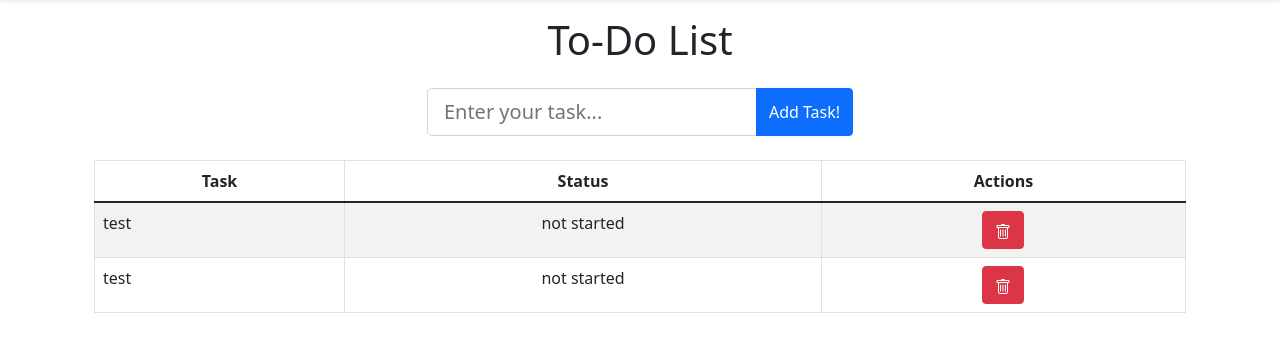
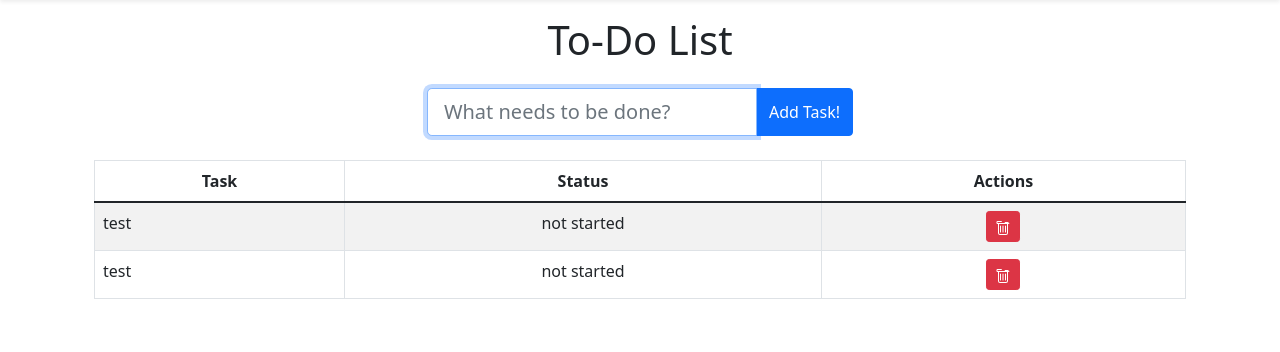
Before and after one commit to konarkm68/aio-productivity, a Flask app: page /tasks in a window 1280 px wide. Shown: the part 76-428 px from the top of the page. Run offline with Flask 3, Linux system fonts and the light colour scheme; a user stored in the database is signed in; some libraries are stand-ins or nearby versions.

Commit message:
Sun, May 12, 2024, 2:45 AM +05:30

```diff
--- a/templates/tasks.html
+++ b/templates/tasks.html
@@ -10,7 +10,7 @@
 
     <form action="/add_task" method="POST" class="mb-4">
       <div class="input-group">
-        <input type="text" class="form-control form-control-lg" placeholder="Enter your task..." name="task">
+        <input type="text" class="form-control form-control-lg" placeholder="What needs to be done?" name="task" autofocus required>
         <button type="submit" class="btn btn-primary">Add Task!</button>
       </div>
     </form>
@@ -19,7 +19,6 @@
     <thead>
       <tr>
         <th class="text-center">Task</th>
-        <!--<th class="text-center">Category</th>-->
         <th class="text-center">Status</th>
         <th class="text-center">Actions</th>
       </tr>
@@ -35,14 +34,11 @@
         {% for row in tasks %}
           <tr>
             <td class="text-start">{{ row.task }}</td>
-            <!--<td class="text-center">
-              {{ row.category }}
-            </td>-->
             <td class="text-center">
               {% if row.status == "completed" %}
                 <span class="badge bg-success">Completed</span>
               {% elif row.status == "pending" %}
-                <span class="badge bg-warning">Pending</span>
+                <span class="badge bg-warning text-dark">Pending</span>
               {% else %}
                 {{ row.status }}
               {% endif %}
@@ -51,10 +47,10 @@
           <td class="text-center">
             <form action="/del_task" method="POST">
               <input type="hidden" name="task_id" value="{{ row.id }}">
-              <button type="submit" class="btn btn-danger" onclick="return confirm('Are you sure you want to delete this task?')">
+              <button type="submit" class="btn btn-sm btn-danger" onclick="return confirm('Are you sure you want to delete this task?')">
                 <svg xmlns="http://www.w3.org/2000/svg" width="16" height="16" fill="currentColor" class="bi bi-trash" viewBox="0 0 16 16">
                   <path d="M5.5 5.5A.5.5 0 0 1 6 6v6a.5.5 0 0 1-1 0V6a.5.5 0 0 1 .5-.5m2.5 0a.5.5 0 0 1 .5.5v6a.5.5 0 0 1-1 0V6a.5.5 0 0 1 .5-.5m3 .5a.5.5 0 0 0-1 0v6a.5.5 0 0 0 1 0z"/>
-                  <path d="M14.5 3a1 1 0 0 1-1 1H13v9a2 2 0 0 1-2 2H5a2 2 0 0 1-2-2V4h-.5a1 1 0 0 1-1-1V2a1 1 0 0 1 1-1H6a1 1 0 0 1 1-1h2a1 1 0 0 1 1 1h3.5a1 1 0 0 1 1 1zM4.118 4 4 4.059V13a1 1 0 0 0 1 1h6a1 1 0 0 0 1-1V4.059L11.882 4zM2.5 3h11V2h-11z"/>
+                  <path d="M14.5 3a1 1 0 0 1-1 1H13v9a2 2 0 0 1-2 2H5a2 2 0 0 1-2-2V4h-.5a1 1 0 0 1-1-1V2a1 1 0 0 1 1-1H6a1 1 0 0 1 1 1h2a1 1 0 0 1 1 1h3.5a1 1 0 0 1 1 1zM4.118 4 4 4.059V13a1 1 0 0 0 1 1h6a1 1 0 0 0 1-1V4.059L11.882 4zM2.5 3h11V2h-11z"/>
                 </svg>
               </button>
             </form>
```
